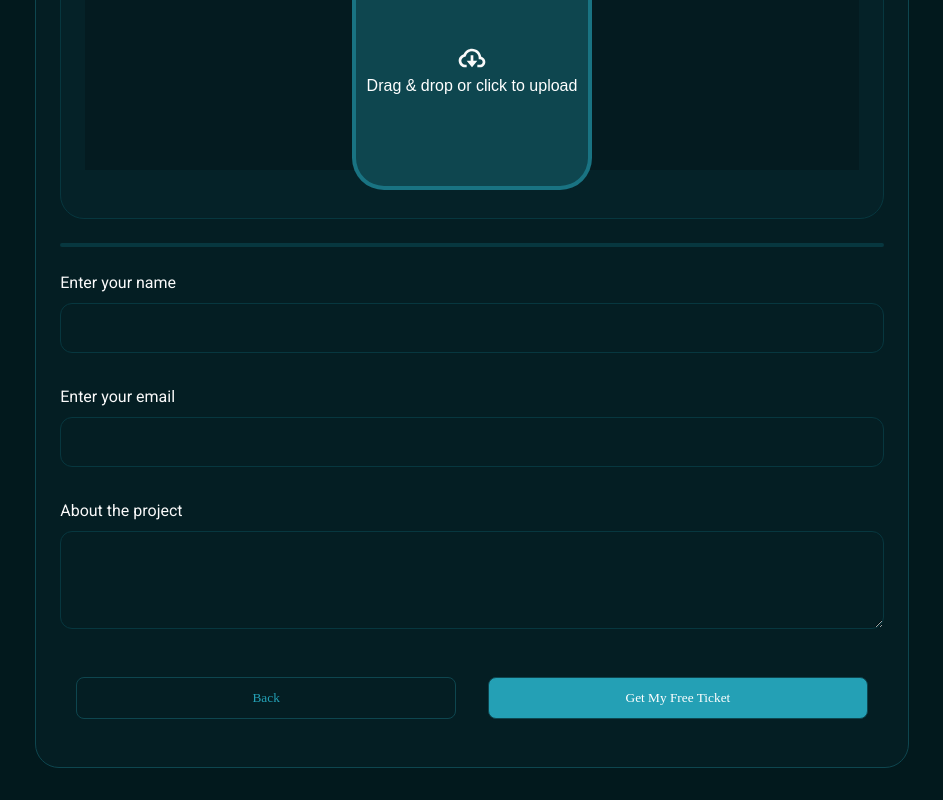
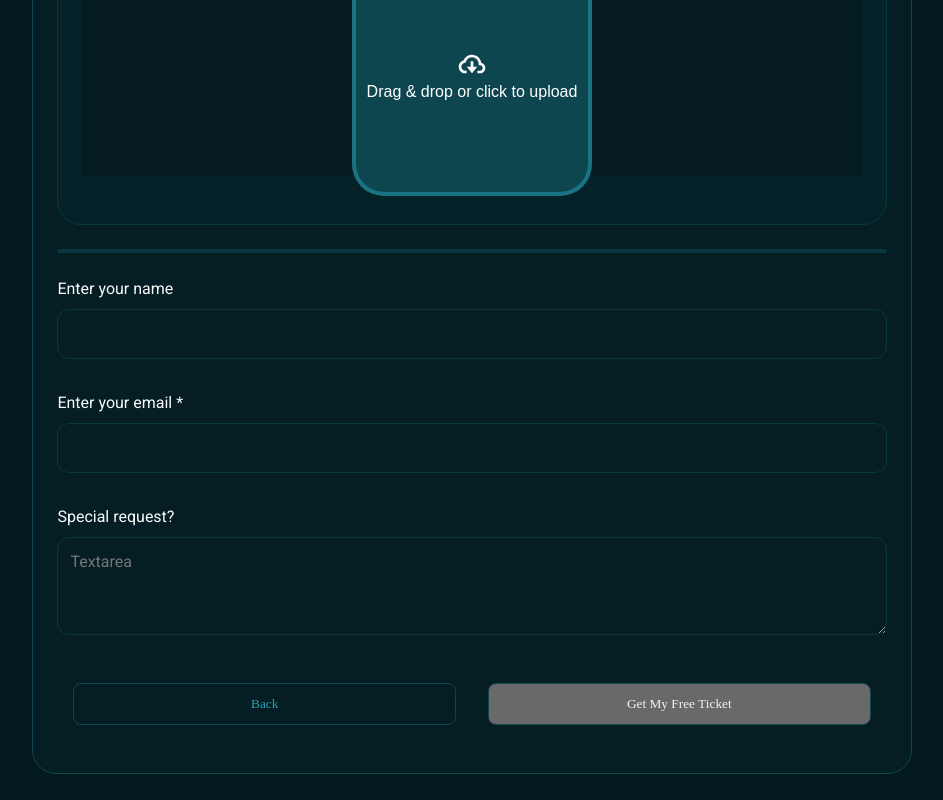
Before and after one commit to jane-ahone/hng12-stage2-fe-ticket-booking, a React (Vite) app: page /attendee-details in a window 1280 px wide. Shown: the part 583-1383 px from the top of the page, without its empty margins (168-1111 px from the left). Built offline with nearby package versions, Linux system fonts and the light colour scheme; a web font is replaced by a local one.

Commit message:
fix: resolve type error causing deployment failure

```diff
--- a/src/components/TicketOption.css
+++ b/src/components/TicketOption.css
@@ -2,7 +2,6 @@
   display: flex;
   padding: 0.75rem;
   flex-direction: column;
-  align-items: flex-start;
   gap: 0.75rem;
   border-radius: var(--Radius-reg-2, 0.75rem);
   border: 1px solid #197686;
--- a/src/components/UploadPhoto.css
+++ b/src/components/UploadPhoto.css
@@ -1,7 +1,7 @@
 .photo-container {
   display: flex;
   flex-direction: column;
-  gap: 1rem;
+  gap: 1.5rem;
   padding: 1.5rem 1.5rem 3rem 1.5rem;
   border-radius: 1.5rem;
   border: 1px solid #07373f;
@@ -10,6 +10,7 @@
 
 .upload-container {
   align-self: center;
+  position: relative;
   display: flex;
   padding: 1.5rem;
   flex-direction: column;
@@ -23,15 +24,15 @@
   height: 15rem;
 }
 .img-preview {
-  height: 15rem;
-  width: 15rem;
+  height: 100%;
+  width: 100%;
   object-fit: cover;
   border-radius: 2rem;
   position: relative;
   z-index: 5;
 }
 .img-preview:hover {
-  opacity: 0.7;
+  background-color: #052228;
 }
 
 .upload-box {
@@ -48,6 +49,18 @@
   flex-direction: column;
   align-items: center;
 }
+.hover-image {
+  display: flex;
+  flex-direction: column;
+  align-items: center;
+  position: absolute;
+  width: 100%;
+  height: 100%;
+  z-index: 7;
+  justify-content: center;
+  border-radius: 2rem;
+  background-color: #0000004f;
+}
 
 .remove-img {
   position: absolute;
@@ -56,14 +69,10 @@
   text-align: right;
   font-size: 0.5rem;
   font-weight: 100;
+  cursor: pointer;
 }
-.remove-img:hover {
-}
-
 @media (min-width: 1024px) {
   .upload-box {
     background: rgba(0, 0, 0, 0.2);
   }
-  .upload-container {
-  }
 }
--- a/src/components/UploadPhoto.tsx
+++ b/src/components/UploadPhoto.tsx
@@ -8,6 +8,7 @@ interface UploadPhotoProps {
   >;
   isUploading: boolean;
   setIsUploading: React.Dispatch<React.SetStateAction<boolean>>;
+  errorMsg: string;
 }
 
 const UploadPhoto = ({
@@ -15,12 +16,17 @@ const UploadPhoto = ({
   setSelectedFile,
   isUploading,
   setIsUploading,
+  errorMsg,
 }: UploadPhotoProps) => {
   // const [uploadedImageUrl, setUploadedImageUrl] = useState("");
   const [previewUrl, setPreviewUrl] = useState("");
-  const [error, setError] = useState("");
+  const [error, setError] = useState(errorMsg || ""); // Ensure default is empty string
 
-  console.log(error, previewUrl);
+  useEffect(() => {
+    setError(errorMsg || ""); // Update state when errorMsg prop changes
+  }, [errorMsg]);
+
+  console.log(error);
 
   const handleInputChange = (e: React.ChangeEvent<HTMLInputElement>) => {
     const file = e.target.files ? e.target.files[0] : "";
@@ -91,19 +97,32 @@ const UploadPhoto = ({
 
   return (
     <div className="photo-container">
-      <p>Upload Profile Photo</p>
+      <p style={{ marginBottom: "1rem" }}>Upload Profile Photo</p>
+      {previewUrl ? (
+        <p onClick={() => setPreviewUrl("")} className="remove-img">
+          Remove
+        </p>
+      ) : null}
       <div className="upload-box">
-        {previewUrl ? (
-          <p onClick={() => setPreviewUrl("")} className="remove-img">
-            Remove
-          </p>
-        ) : null}
         <div
           className="upload-container"
           style={previewUrl != "" ? { padding: 0 } : undefined}
         >
           <>
-            {previewUrl ? <img src={previewUrl} className="img-preview" /> : ""}
+            {previewUrl ? (
+              <>
+                <img src={previewUrl} className="img-preview" />
+                <div className="hover-image">
+                  {" "}
+                  <img src="/cloud-download.svg" />
+                  <label htmlFor="avatar" className="change-image-label">
+                    Change image
+                  </label>
+                </div>
+              </>
+            ) : (
+              ""
+            )}
             <div className="upload-instructions">
               <img src="/cloud-download.svg" />
               <label htmlFor="avatar" style={{ textAlign: "center" }}>
@@ -117,12 +136,12 @@ const UploadPhoto = ({
                 name="avatar"
                 accept="image/*"
               />
+              {error && <p className="error-msg">{error}</p>}
             </div>
-            {error && <p className="text-red-500 text-sm">{error}</p>}
           </>
         </div>
       </div>
-      {isUploading ? <p>Uploading...</p> : ""}
+      {isUploading ? <p aria-live="polite">Uploading...</p> : ""}
     </div>
   );
 };
--- a/src/index.css
+++ b/src/index.css
@@ -4,6 +4,7 @@
   --color-grey-98: #fafafa;
   --dark-blue: #07373f;
   --teal: #24a0b5;
+  min-width: 319px;
 }
 /* Universal Reset */
 * {
@@ -28,3 +29,81 @@ a {
   text-decoration: none;
   color: inherit;
 }
+.container {
+  display: flex;
+  flex-direction: column;
+  min-height: 100vh;
+  gap: 1.5rem;
+  padding: 0.75rem;
+}
+.main-container {
+  display: flex;
+  flex-direction: column;
+  padding: 1.5rem;
+  gap: 2rem;
+  border-radius: 2rem;
+  border: 1px solid #0e464f;
+  background: #08252b;
+}
+.main-container-header {
+  display: flex;
+  flex-direction: column;
+  gap: 0.5rem;
+}
+.phase-name {
+  color: #fff;
+  font-family: JejuMyeongjo;
+  font-size: 1.5rem;
+}
+.step-number {
+  color: var(--color-grey-98, #fafafa);
+  font-family: Roboto;
+}
+.btn {
+  width: 100%;
+  padding: 0.75rem;
+  border-radius: 0.5rem;
+  border: 1px solid #0e464f;
+  color: white;
+  font-family: JejuMyeongjo;
+}
+
+.btn-container {
+  display: flex;
+  flex-direction: column;
+  gap: 1rem;
+}
+
+.filled,
+.unfilled:active,
+.unfilled:hover {
+  background: var(--teal);
+  color: white;
+}
+.unfilled,
+.filled:active,
+.filled:hover {
+  background-color: transparent;
+  color: var(--teal);
+}
+.btn:disabled {
+  background-color: dimgrey;
+  color: linen;
+  opacity: 1;
+  cursor: not-allowed;
+}
+@media (min-width: 765px) {
+  .main-container {
+    align-self: center;
+    width: 70%;
+  }
+
+  .btn-container {
+    flex-direction: row;
+    align-items: center;
+    padding: 1rem;
+    gap: 2rem;
+    border-radius: 1.5rem;
+    background: transparent;
+  }
+}
--- a/src/pages/AttendeeDetail.css
+++ b/src/pages/AttendeeDetail.css
@@ -15,10 +15,7 @@
 }
 
 .phase-name.attendee-details {
-  font-size: 1.2rem;
-}
-.step-number-attendee {
-  font-size: 0.8rem;
+  font-size: 1.3rem;
 }
 
 .line-attendee {
@@ -52,14 +49,14 @@
 } */
 
 .attendee-details-label,
-#attendee-details-input {
+.attendee-details-input {
   color: var(--color-grey-98, #fafafa);
   display: block;
   font-family: Roboto;
   font-size: 1rem;
   line-height: 150%; /* 1.5rem */
 }
-#attendee-details-input {
+.attendee-details-input {
   width: 100%;
   box-sizing: border-box;
   padding: var(--Radius-reg-2, 0.75rem);
--- a/src/pages/AttendeeDetails.tsx
+++ b/src/pages/AttendeeDetails.tsx
@@ -16,6 +16,11 @@ interface CustomInputProps {
   >;
   type: string;
 }
+interface FormData {
+  name: string;
+  email: string;
+  text: string;
+}
 
 const CustomInput = ({
   name,
@@ -26,26 +31,25 @@ const CustomInput = ({
 }: CustomInputProps) => {
   return (
     <div>
-      <label
-        className="attendee-details-label"
-        htmlFor="attendee-details-input"
-      >
+      <label className="attendee-details-label" htmlFor={name}>
         {label}
       </label>
       {type == "textarea" ? (
         <textarea
-          id="attendee-details-input"
+          className="attendee-details-input"
           name={name}
           value={value}
+          placeholder="Textarea"
           rows={3}
           onChange={handleChange}
         ></textarea>
       ) : (
         <input
-          id="attendee-details-input"
+          className="attendee-details-input"
           name={name}
           value={value}
           type={type}
+          autoComplete="true"
           onChange={handleChange}
         />
       )}
@@ -56,27 +60,28 @@ const CustomInput = ({
 const formSchema = z.object({
   name: z
     .string()
-    .regex(/^[A-Za-z]+$/, "Name must contain only alphabets")
-    .min(1, "Name is required"),
+    // .regex(/^[A-Za-z]+$/, "Name must contain only alphabets")
+    .min(1, "Name is required")
+    .max(10, "Maximum of 10 characters"),
   email: z.string().email("Invalid email format"),
   text: z.string().optional(),
 });
 
 const AttendeeDetails = () => {
   const navigate = useNavigate();
-  const [formData, setFormData] = useState(() => {
+  const [formData, setFormData] = useState<FormData>(() => {
     const savedData = localStorage.getItem("ticketDetails");
     return savedData
       ? JSON.parse(savedData)
-      : { name: "", email: "", specialRequest: "" };
+      : { name: "", email: "", text: "" };
   });
   const [errors, setErrors] = useState({
     name: "",
     email: "",
-    specialRequest: "",
+    text: "",
+    avatar: "",
   });
   const [selectedFile, setSelectedFile] = useState<File | null>();
-
   const [isUploading, setIsUploading] = useState(false);
 
   useEffect(() => {
@@ -112,10 +117,14 @@ const AttendeeDetails = () => {
   };
 
   const handleSubmit = () => {
+    console.log(errors.avatar, selectedFile);
     try {
       formSchema.parse(formData);
+      if (!selectedFile) {
+        setErrors({ ...errors, avatar: "No image found" });
+        throw new Error();
+      }
       navigate("/checkout");
-      // localStorage.removeItem("ticketDetails");
     } catch (error) {
       console.log(error);
     }
@@ -139,6 +148,7 @@ const AttendeeDetails = () => {
           setSelectedFile={setSelectedFile}
           isUploading={isUploading}
           setIsUploading={setIsUploading}
+          errorMsg={errors.avatar}
         />
         <Line value={0} />
 
@@ -150,27 +160,33 @@ const AttendeeDetails = () => {
             handleChange={handleInputChange}
             type="text"
           />
-          <p className="error-msg">{errors.name}</p>
+          <p className="error-msg" aria-live="assertive">
+            {errors.name}
+          </p>
         </div>
         <div>
           <CustomInput
-            label="Enter your email"
+            label="Enter your email *"
             name="email"
             value={formData.email}
             handleChange={handleInputChange}
             type="email"
           />
-          <p className="error-msg">{errors.email}</p>
+          <p className="error-msg" aria-live="assertive">
+            {errors.email}{" "}
+          </p>
         </div>
         <div>
           <CustomInput
-            label="About the project"
+            label="Special request?"
             name="text"
             value={formData.text}
             handleChange={handleInputChange}
             type="textarea"
           />
-          <p className="error-msg">{errors.specialRequest}</p>
+          <p className="error-msg" aria-live="assertive">
+            {errors.text}
+          </p>
         </div>
         <div className="btn-container">
           <CustomButton className="unfilled" handleClick={() => navigate("/")}>
@@ -179,12 +195,16 @@ const AttendeeDetails = () => {
           <CustomButton
             className="filled"
             disabled={
-              !!(
-                errors.name ||
-                errors.specialRequest ||
-                errors.email ||
-                isUploading
-              )
+              !formData.name.trim() ||
+              !formData.email.trim() ||
+              isUploading ||
+              !!(errors.name || errors.text || errors.email)
+            }
+            aria-disabled={
+              !formData.name.trim() ||
+              !formData.email.trim() ||
+              isUploading ||
+              !!(errors.name || errors.text || errors.email)
             }
             handleClick={handleSubmit}
           >
--- a/src/pages/TicketSelection.css
+++ b/src/pages/TicketSelection.css
@@ -1,19 +1,3 @@
-.container {
-  display: flex;
-  flex-direction: column;
-  min-height: 100vh;
-  gap: 1.5rem;
-  padding: 2rem 1rem;
-}
-.main-container {
-  display: flex;
-  flex-direction: column;
-  padding: 3rem;
-  gap: 2rem;
-  border-radius: 2rem;
-  border: 1px solid #0e464f;
-  background: #08252b;
-}
 .select-ticket,
 .ticket-no-select-label {
   color: var(--color-grey-98, #fafafa);
@@ -26,7 +10,7 @@
   display: flex;
   padding: 1rem;
   flex-direction: column;
-  align-items: center;
+  align-items: stretch;
   gap: 1rem;
   border-radius: 1.5rem;
   border: 1px solid #07373f;
@@ -45,51 +29,6 @@
   display: block;
 }
 
-.main-container-header {
-  display: flex;
-  flex-direction: column;
-  gap: 0.75rem;
-}
-
-.phase-name {
-  color: #fff;
-  font-family: JejuMyeongjo;
-  font-size: 1.5rem;
-}
-.step-number {
-  color: var(--color-grey-98, #fafafa);
-  font-family: Roboto;
-}
-.btn {
-  width: 100%;
-  padding: 0.75rem;
-  border-radius: 0.5rem;
-  border: 1px solid #0e464f;
-  color: white;
-  font-family: JejuMyeongjo;
-}
-
-.btn-container {
-  display: flex;
-  flex-direction: column;
-  gap: 1rem;
-}
-
-.filled,
-.unfilled:active {
-  background: var(--teal);
-}
-.unfilled,
-.filled:active {
-  background-color: transparent;
-  color: var(--teal);
-}
-.btn:disabled {
-  background-color: dimgrey;
-  color: linen;
-  opacity: 1;
-  cursor: not-allowed;
-}
 @media (min-width: 765px) {
   .main-container {
     align-self: center;
```
Also changed, not shown: src/components/Poster.css (+2 -6 lines), src/components/Ticket.css (+69 -33 lines), src/components/Ticket.tsx (+16 -7 lines), src/pages/TicketReady.tsx (+20 -1 lines).
